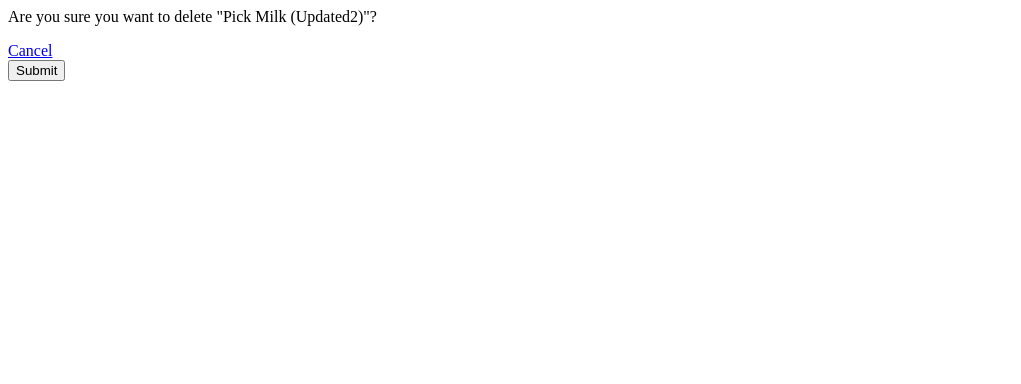
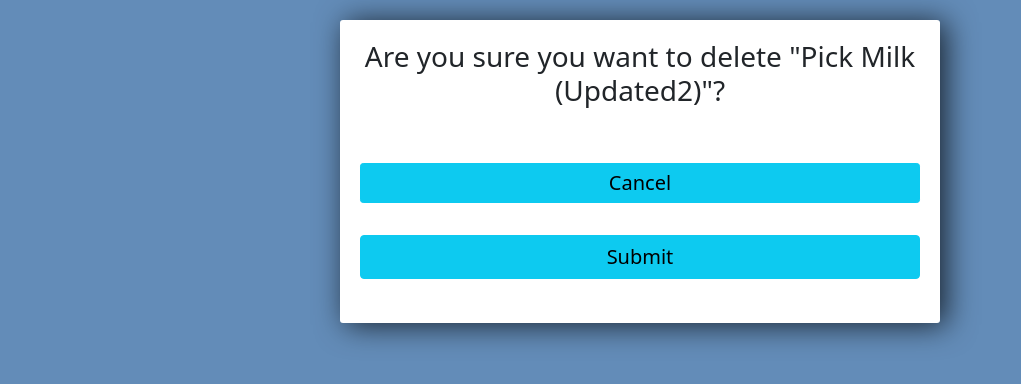
Before and after one commit to munoz/CST438_Project_2_J, a Django app: page /delete/1/ in a window 1280 px wide. Shown: the top 384 px of the page, without its empty margins (0-1021 px from the left). Run offline with Django 3.2, Linux system fonts and the light colour scheme; data comes from the database, SQL or seed files in the repository; both versions use the stored data as it was after the commit.

Commit message:
added CSS to update, delete, view users

```diff
--- a/todo/tasks/forms.py
+++ b/todo/tasks/forms.py
@@ -5,7 +5,7 @@ from .models import *
 
 
 class TaskForm(forms.ModelForm):
-    title = forms.CharField(widget = forms.TextInput(attrs={'placeholder':'Addd new task...'}))
+    title = forms.CharField(widget = forms.TextInput(attrs={'placeholder':'Add new task...'}))
 
     class Meta:
         model = Task
--- a/todo/tasks/templates/tasks/delete.html
+++ b/todo/tasks/templates/tasks/delete.html
@@ -1,10 +1,61 @@
 <!--File created by Lily Joh-->
 
-<p>Are you sure you want to delete "{{item}}"?</p>
+<link href="https://cdn.jsdelivr.net/npm/bootstrap@5.0.0-beta2/dist/css/bootstrap.min.css" rel="stylesheet" integrity="sha384-BmbxuPwQa2lc/FVzBcNJ7UAyJxM6wuqIj61tLrc4wSX0szH/Ev+nYRRuWlolflfl" crossorigin="anonymous">
 
-<a href="{% url 'list' %}">Cancel</a>
+<style>
 
-<form method="POST" action="">
-    {% csrf_token %}
-    <input type="submit" name="Confirm">
-</form>
+    .btn{
+        width: 100%;
+        font-size: 20px;
+    }
+
+    #form-container input {
+        height: 5vh;
+    }
+
+    h3{
+        text-align: center;
+    }
+
+    body{
+        background-color: #638CB8;
+    }
+
+    input{
+        width: 100%;
+        padding: 12px 20px;
+        margin: 8px 0;
+        box-sizing: border-box;
+    }
+
+    input::placeholder {
+        color: #d3d3d3;
+    }
+
+    .submit{
+        background-color: #6BA3E8;
+    }
+
+    .center-column{
+        width: 600px;
+        margin: 20px auto;
+        padding: 20px;
+        background-color: #fff;
+        border-radius: 3px;
+        box-shadow: 6px 2px 30px 0px rgba(0,0,0,0.75);
+    }
+
+</style>
+
+<div class="center-column">
+    <h3>Are you sure you want to delete "{{item}}"?</h3>
+    <br><br>
+
+    <a class="btn btn-sm btn-info" href="{% url 'list' %}">Cancel</a>
+    <br><br>
+
+    <form method="POST" action="">
+        {% csrf_token %}
+        <input class="btn btn-info" type="submit" name="Confirm">
+    </form>
+</div>
--- a/todo/tasks/templates/tasks/users.html
+++ b/todo/tasks/templates/tasks/users.html
@@ -36,7 +36,8 @@
 
 <div class="center-column">
     <div class="usernames">
-        <p>-- Usernames --</p>
+        <h3> Usernames </h3>
+        <br>
 
         {% for username in displayusername %}
         <div class="item-row">
```
Also changed, not shown: todo/tasks/templates/tasks/update_task.html (+52 -6 lines), todo/db.sqlite3.
